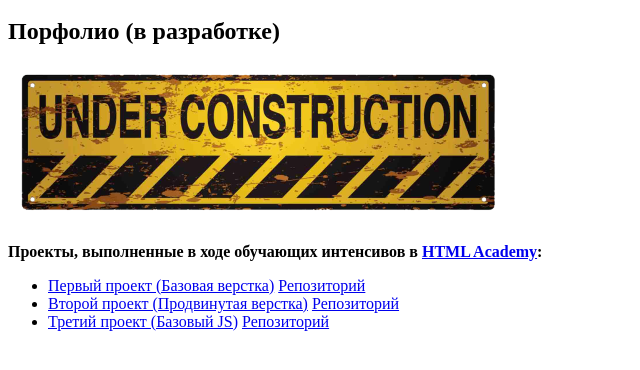
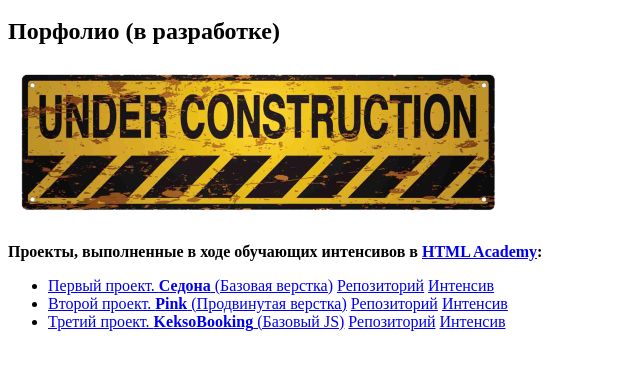
Before and after one commit to noatatat/noatatat.github.io, a plain HTML site: page index.html in a window 1280 px wide. Shown: the part 100-470 px from the top of the page, without its empty margins (0-640 px from the left). Drawn offline with Linux system fonts and the light colour scheme.

Commit message:
style: добавлены ссылки на академию

```diff
--- a/index.html
+++ b/index.html
@@ -11,9 +11,9 @@
     <img src="img/under-construction.png">
     <p><b>Проекты, выполненные в ходе обучающих интенсивов в <a href="https://htmlacademy.ru/">HTML Academy</a>:</b></p>
     <ul>
-      <li><a href="sedona/index.html">Первый проект (Базовая верстка)</a> <a href="https://github.com/noatatat/428313-sedona">Репозиторий</a></li>
-      <li><a href="pink/index.html">Второй проект (Продвинутая верстка)</a> <a href="https://github.com/noatatat/428313-pink">Репозиторий</a></li>
-      <li><a href="booking/index.html">Третий проект (Базовый JS)</a> <a href="https://github.com/noatatat/428313-keksobooking">Репозиторий</a></li>
+      <li><a href="sedona/index.html">Первый проект. <b>Седона</b> (Базовая верстка)</a> <a href="https://github.com/noatatat/428313-sedona">Репозиторий</a> <a href="https://htmlacademy.ru/intensive/htmlcss">Интенсив</a></li>
+      <li><a href="pink/index.html">Второй проект. <b>Pink</b> (Продвинутая верстка)</a> <a href="https://github.com/noatatat/428313-pink">Репозиторий</a> <a href="https://htmlacademy.ru/intensive/adaptive">Интенсив</a></li>
+      <li><a href="booking/index.html">Третий проект. <b>KeksoBooking</b> (Базовый JS)</a> <a href="https://github.com/noatatat/428313-keksobooking">Репозиторий</a> <a href="https://htmlacademy.ru/intensive/javascript">Интенсив</a></li>
     </ul>
   </body>
 </html>
```
